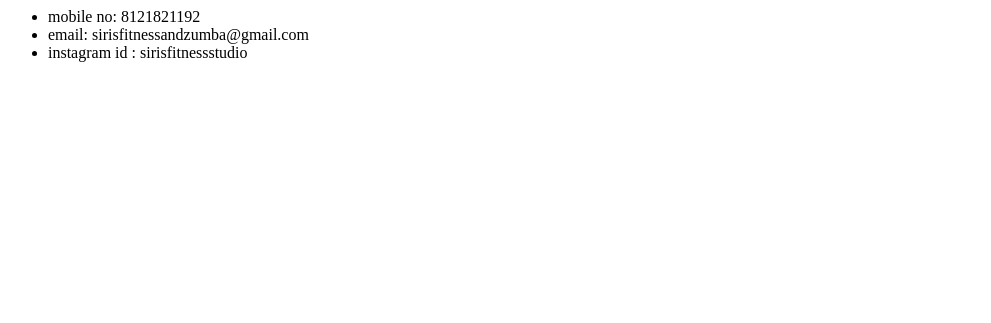
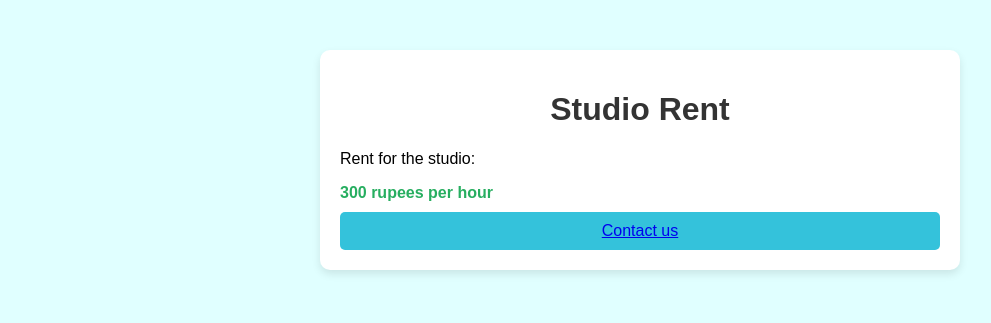
Before and after one commit to sirisharanikalapala/html-portfolio, a plain HTML site: page contact.html in a window 1280 px wide. Shown: the whole page, without its empty margins (0-991 px from the left). Drawn offline with Linux system fonts and the light colour scheme.

Commit message:
Add files via upload

```diff
--- a/contact.html
+++ b/contact.html
@@ -1,6 +1,72 @@
-<ul>
-<li>mobile no: 8121821192</li>
-<li>email: sirisfitnessandzumba@gmail.com</li>
-<li>instagram id : sirisfitnessstudio</li>
+<!DOCTYPE html>
+<html lang="en">
+<head>
+<meta charset="UTF-8">
+<meta name="viewport" content="width=device-width, initial-scale=1.0">
+<title>Studio Rent</title>
+<style>
+/* CSS styles */
+body {
+  font-family: Arial, sans-serif;
+  background-color: lightcyan;
+  margin: 0;
+  padding: 0;
+}
 
-</ul>
+.container {
+  max-width: 600px;
+  margin: 50px auto;
+  background-color: #fff;
+  border-radius: 10px;
+  padding: 20px;
+  box-shadow: 0 4px 8px rgba(0, 0, 0, 0.1);
+}
+
+.container h1 {
+  text-align: center;
+  color: #333;
+}
+
+.studio-info {
+  margin-top: 20px;
+}
+
+.studio-info p {
+  margin-bottom: 10px;
+}
+
+.studio-info p strong {
+  color: #27ae60;
+}
+
+.studio-info button {
+  display: block;
+  width: 100%;
+  padding: 10px;
+  background-color: #34c2db;
+  border: none;
+  color: #ffffff;
+  font-size: 16px;
+  border-radius: 5px;
+  cursor: pointer;
+  transition: background-color 0.3s ease;
+}
+
+.studio-info button:hover {
+  background-color: #2980b9;
+}
+</style>
+</head>
+<body>
+
+<div class="container">
+  <h1>Studio Rent</h1>
+  <div class="studio-info">
+    <p>Rent for the studio:</p>
+    <p><strong>300 rupees per hour</strong></p>
+    <button><a class="nav-link" href="./contact.html">Contact us</a></button>
+  </div>
+</div>
+
+</body>
+</html>
```
Also changed, not shown: monthly.html (added, +83 -0 lines), fitimage.jpeg (added), index.html (line endings or trailing spaces).
